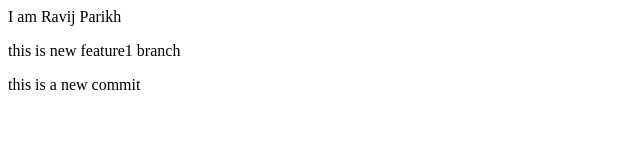
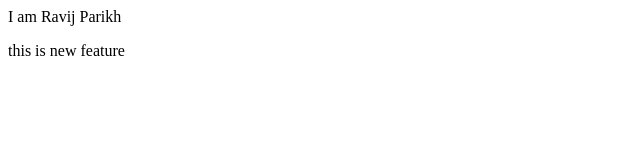
Before and after one commit to ravij2001/apnacollege-demo, a plain HTML site: page index.html in a window 1280 px wide. Shown: the whole page, without its empty margins (0-640 px from the left). Drawn offline with Linux system fonts and the light colour scheme.

Commit message:
Revert "added new commit"
This reverts commit 6364f143fed09a46ab149a2a69f88c085bf41fb6.

```diff
--- a/index.html
+++ b/index.html
@@ -1,3 +1,2 @@
 <p>I am Ravij Parikh</p>
-<p>this is new feature1 branch</p>
-<p>this is a new commit</p>
+<p>this is new feature</p>
```
